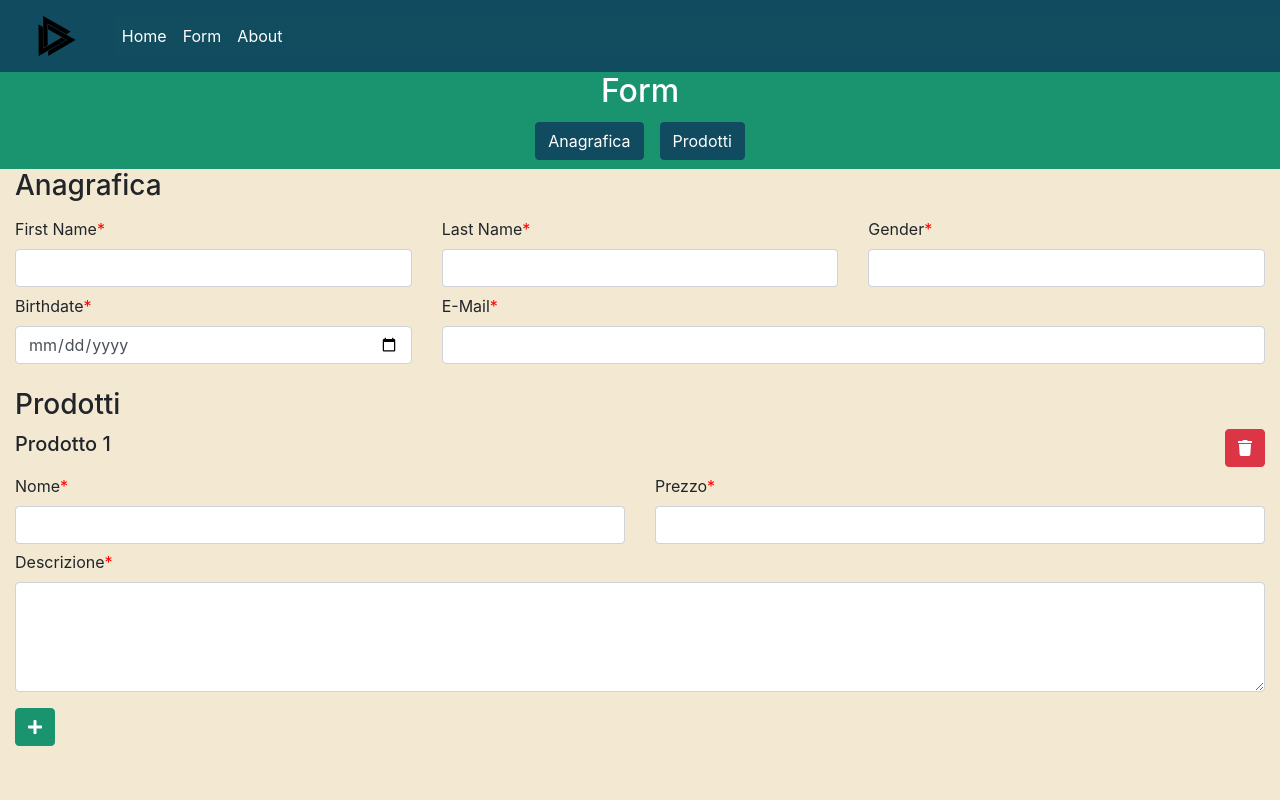
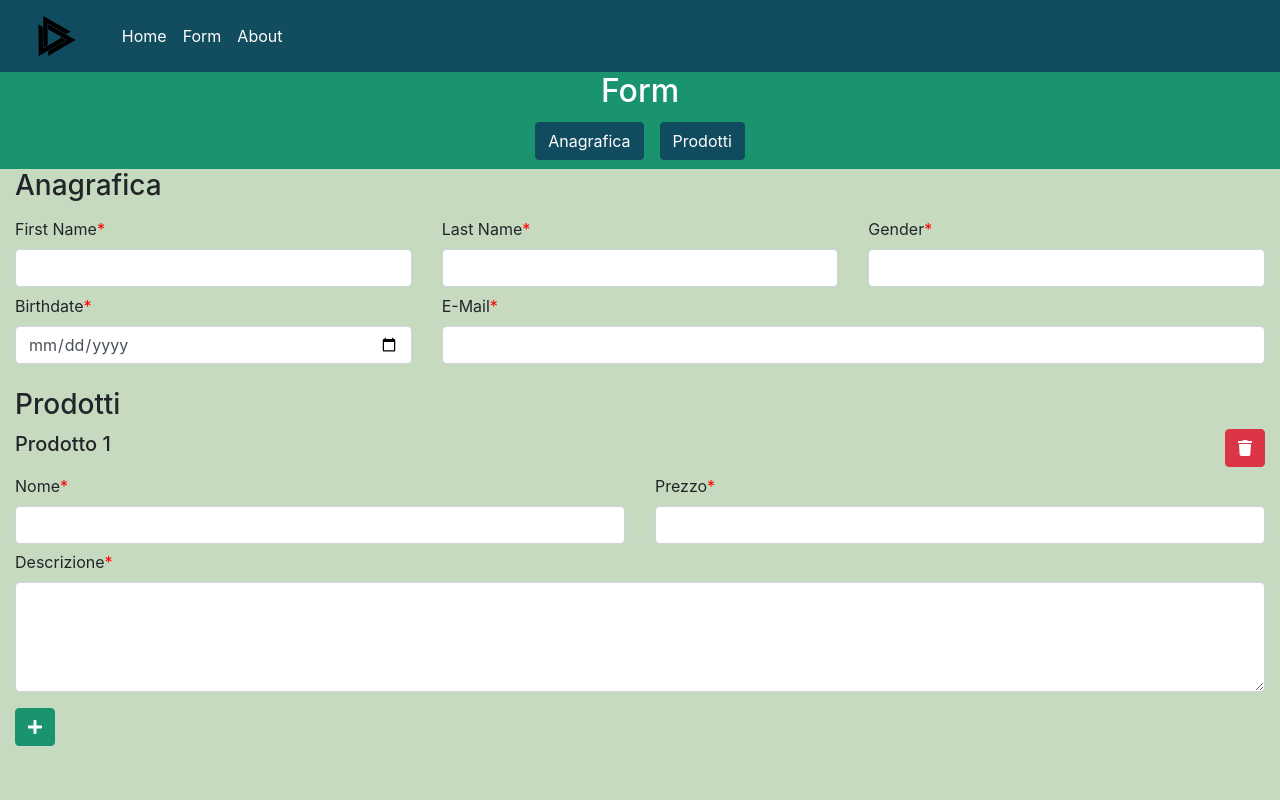
Before and after one commit to Crininer/secondaSimulazionePrimaProva, an Angular app: page /form in a window 1280 px wide. Shown: the top 800 px of the page. Built offline with nearby package versions, Linux system fonts and the light colour scheme.

Commit message:
Edit stile

```diff
--- a/src/utilities/_variables.scss
+++ b/src/utilities/_variables.scss
@@ -4,7 +4,7 @@ $theme-colors: (
   "primary-background-highlight": #0c3746d7,
   "secondary": #1a936f,
   "secondary-light": #2ad8a4,
-  "light": #f3e9d2,
+  "light": #c6dabf,
 );
 
 $nav-height: 4.5rem;
```
